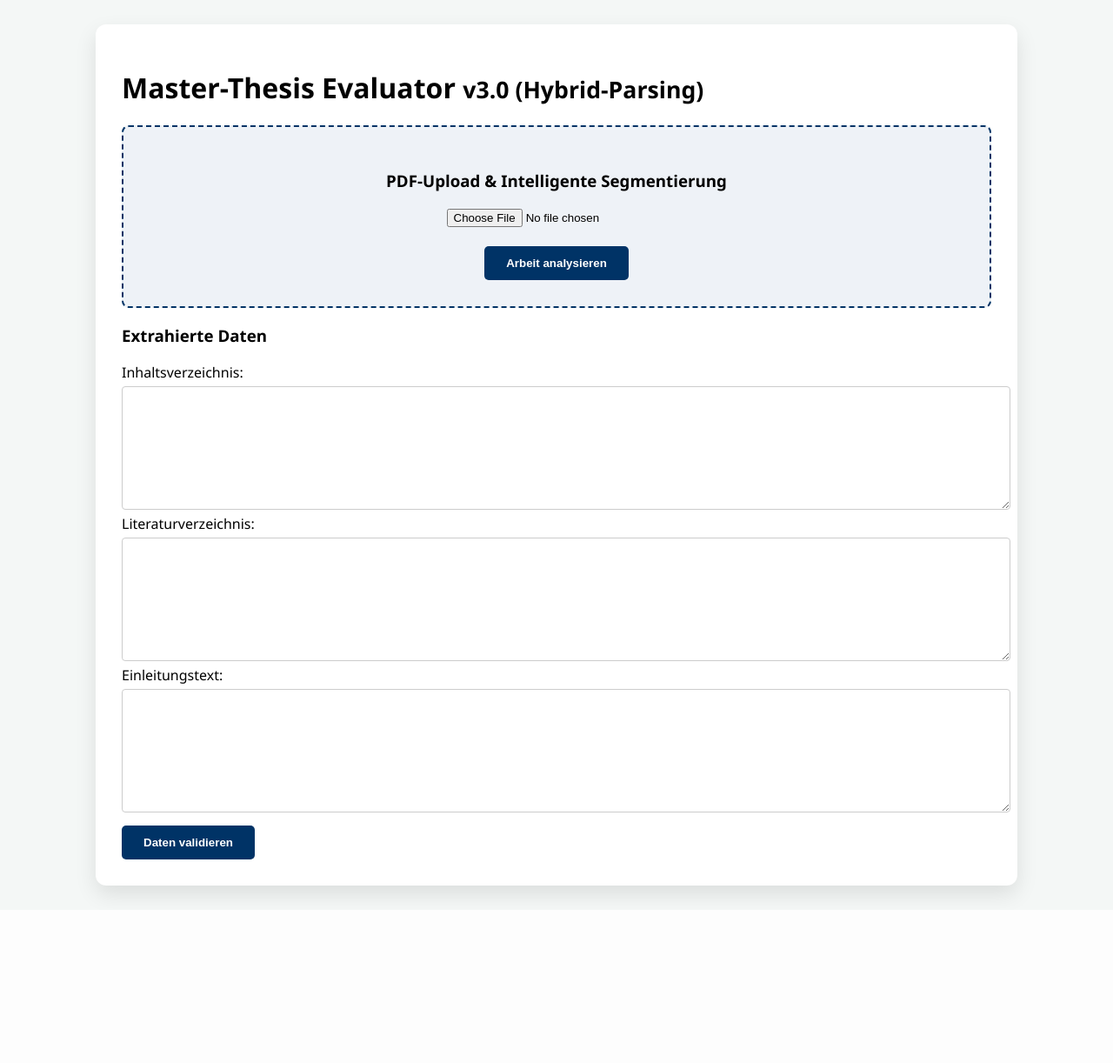
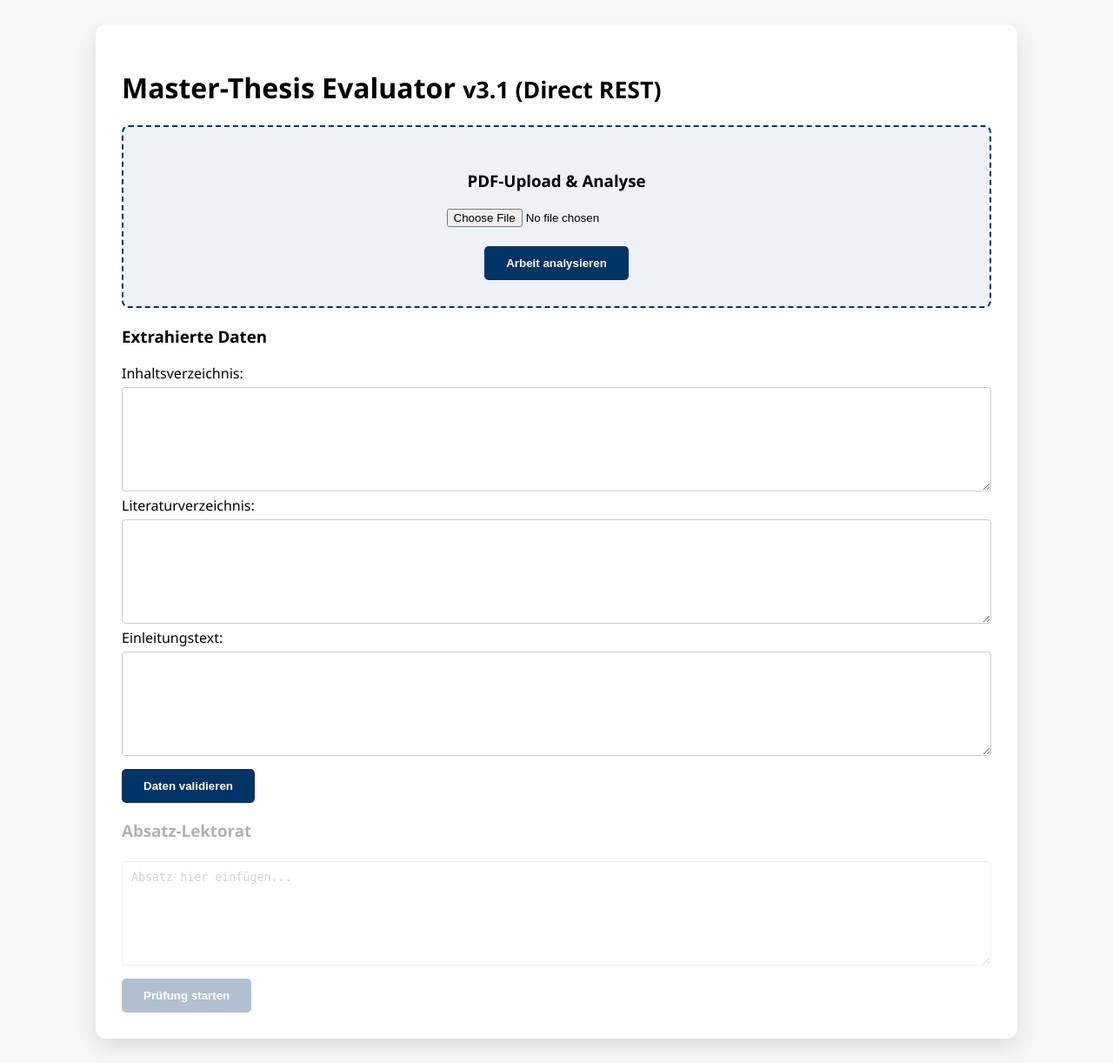
Before and after one commit to koenjo741/review, a Flask app: page / in a window 1280 px wide. Shown: the whole page at 87% size. Before the commit the page ends 1040 px from the top, so only its background shows below. Run offline with Flask 3, Linux system fonts and the light colour scheme.

Commit message:
Bugs fixed.

```diff
--- a/app.py
+++ b/app.py
@@ -1,59 +1,59 @@
 from flask import Flask, render_template, request, jsonify
+import requests
 import os
 import json
-import io
+import base64
 import fitz  # PyMuPDF
-from google import genai
-from google.genai import types
-from pydantic import BaseModel
+import re
 
 app = Flask(__name__)
 
-# API Konfiguration
+# API Keys
 GOOGLE_API_KEY = os.environ.get("GOOGLE_API_KEY")
-client = genai.Client(api_key=GOOGLE_API_KEY)
+S2_API_KEY = os.environ.get("S2_API_KEY", "s2k-an3iWCohGVLwGyOWdzffZ9orI2E1ySNnp76Ojljo")
 
-# Pydantic Schema für strukturierte Extraktion
-class ExtractionResult(BaseModel):
-    content: str
-
-def get_pdf_segment(pdf_bytes, start_page=None, end_page=None):
-    """Extrahiert bestimmte Seitenbereiche als neues PDF-Byte-Objekt."""
+def get_pdf_segment(pdf_bytes, start_page, end_page):
+    """Extrahiert Teilstücke des PDFs, um das Token-Limit zu schonen."""
     doc = fitz.open(stream=pdf_bytes, filetype="pdf")
-    total_pages = doc.page_count
-
-    # Standardwerte setzen
-    if start_page is None: start_page = 0
-    if end_page is None: end_page = total_pages
-
+    total = doc.page_count
     new_doc = fitz.open()
-    new_doc.insert_pdf(doc, from_page=start_page, to_page=min(end_page, total_pages-1))
-
-    output_bytes = new_doc.write()
+    # Seitenbereich sicherstellen
+    start = max(0, start_page)
+    end = min(end_page, total - 1)
+    new_doc.insert_pdf(doc, from_page=start, to_page=end)
+    segment_bytes = new_doc.write()
     new_doc.close()
     doc.close()
-    return output_bytes
+    return segment_bytes
 
-def call_gemini_sdk(prompt, pdf_segment):
-    """Ruft Gemini über das offizielle SDK mit einem PDF-Teilstück auf."""
+def call_gemini_direct(prompt, pdf_data=None):
+    """
+    Nutzt exakt den Weg aus deinem ersten funktionierenden Skript.
+    """
+    # Wir nutzen gemini-1.5-flash (das stabilste Modell)
+    url = f"https://generativelanguage.googleapis.com/v1beta/models/gemini-1.5-flash:generateContent?key={GOOGLE_API_KEY}"
+    headers = {"Content-Type": "application/json"}
+
+    parts = [{"text": prompt}]
+    if pdf_data:
+        parts.append({
+            "inline_data": {
+                "mime_type": "application/pdf",
+                "data": base64.b64encode(pdf_data).decode('utf-8')
+            }
+        })
+
+    payload = {"contents": [{"parts": parts}]}
+
     try:
-        response = client.models.generate_content(
-            model="gemini-1.5-flash",
-            contents=[
-                types.Part.from_bytes(data=pdf_segment, mime_type="application/pdf"),
-                prompt
-            ],
-            config=types.GenerateContentConfig(
-                temperature=0.1,
-                response_mime_type="application/json",
-                response_schema=ExtractionResult
-            )
-        )
-        # SDK gibt direkt das Pydantic-validierte Objekt zurück
-        res_data = json.loads(response.text)
-        return res_data.get("content", "Nicht gefunden")
+        response = requests.post(url, headers=headers, json=payload, timeout=120)
+        if response.status_code == 200:
+            data = response.json()
+            return data["candidates"][0]["content"]["parts"][0]["text"]
+        else:
+            return f"Fehler: {response.status_code}. {response.text}"
     except Exception as e:
-        return f"Fehler: {str(e)}"
+        return f"Verbindungsfehler: {str(e)}"
 
 @app.route('/')
 def index():
@@ -67,73 +67,91 @@ def process_pdf():
     file = request.files['file']
     pdf_bytes = file.read()
 
-    # Wir nutzen PyMuPDF um die Gesamtzahl der Seiten zu ermitteln
+    # Seitenanzahl ermitteln
     doc = fitz.open(stream=pdf_bytes, filetype="pdf")
     total_pages = doc.page_count
     doc.close()
 
-    # SCHRITT 1: Inhaltsverzeichnis (Seiten 1-10)
-    toc_segment = get_pdf_segment(pdf_bytes, 0, 10)
-    toc_text = call_gemini_sdk(
-        "Extrahiere das vollständige Inhaltsverzeichnis. Antworte im JSON-Format {'content': '...'}",
-        toc_segment
-    )
+    # 1. TOC extrahieren (Seiten 1-10)
+    toc_pdf = get_pdf_segment(pdf_bytes, 0, 10)
+    toc_text = call_gemini_direct("Extrahiere das Inhaltsverzeichnis aus diesem PDF-Ausschnitt.", toc_pdf)
 
-    # SCHRITT 2: Literaturverzeichnis (Letzte 15 Seiten)
-    bib_segment = get_pdf_segment(pdf_bytes, max(0, total_pages - 15), total_pages)
-    bib_text = call_gemini_sdk(
-        "Extrahiere das vollständige Literaturverzeichnis. Antworte im JSON-Format {'content': '...'}",
-        bib_segment
-    )
+    # 2. Literatur extrahieren (Letzte 15 Seiten)
+    bib_pdf = get_pdf_segment(pdf_bytes, total_pages - 15, total_pages)
+    bib_text = call_gemini_direct("Extrahiere das Literaturverzeichnis aus diesem PDF-Ausschnitt.", bib_pdf)
 
-    # SCHRITT 3: Einleitung (Seiten 1-15, suche den Haupttext)
-    intro_segment = get_pdf_segment(pdf_bytes, 0, 15)
-    draft_text = call_gemini_sdk(
-        "Suche das erste Kapitel (Einleitung/Introduction) und extrahiere die ersten 3-4 Seiten Text. Antworte im JSON-Format {'content': '...'}",
-        intro_segment
-    )
+    # 3. Einleitung extrahieren (Seiten 1-15)
+    intro_pdf = get_pdf_segment(pdf_bytes, 0, 15)
+    intro_text = call_gemini_direct("Suche das Kapitel 'Einleitung' oder 'Introduction' und kopiere die ersten 3 Seiten Text.", intro_pdf)
 
     return jsonify({
         "toc": toc_text,
         "bibliography": bib_text,
-        "draft_text": draft_text
+        "draft_text": intro_text
     }), 200
 
 @app.route('/initialize', methods=['POST'])
 def initialize_work():
-    # (Hier nutzen wir die bestehende Logik für den Literatur-Check)
     data = request.json
     bib = data.get('bibliography', '')
+    toc = data.get('toc', '')
+    draft = data.get('draft_text', '')
 
-    # Einfacher Prompt für den Check
-    response = client.models.generate_content(
-        model="gemini-1.5-flash",
-        contents=[f"Prüfe diese Literatur auf Korrektheit. Gib eine Liste 'entries' mit status, id, text, reason zurück: {bib}"],
-        config=types.GenerateContentConfig(response_mime_type="application/json")
+    # Literatur-Check (wie in deinem ersten Tool)
+    prompt_bib = (
+        "Du bist Lektor. Überprüfe das Literaturverzeichnis auf Fehler.\n"
+        "Antworte zeilenweise: STATUS (OK/FLAG), Nummer, Zitat - Begründung.\n\n"
+        f"{bib}"
     )
+    res_bib = call_gemini_direct(prompt_bib)
+
+    # Struktur-Analyse
+    prompt_struct = f"Analysiere die Struktur der Arbeit:\nInhalt: {toc}\nText: {draft}"
+    analysis = call_gemini_direct(prompt_struct)
+
+    # Wir bauen die Liste für das Frontend manuell zusammen
+    checked_sources = []
+    for line in res_bib.strip().split('\n'):
+        if ',' in line:
+            parts = line.split(',', 2)
+            checked_sources.append({
+                "status": "valide" if "OK" in parts[0].upper() else "warning",
+                "id": parts[1].strip() if len(parts) > 1 else "?",
+                "text": parts[2].strip() if len(parts) > 2 else line,
+                "reason": "Verifiziert" if "OK" in parts[0].upper() else "Prüfen!"
+            })
 
     return jsonify({
         "status": "success",
-        "bibliography_check": json.loads(response.text).get("entries", []),
-        "structural_analysis": "Analyse abgeschlossen.",
-        "full_context": f"LITERATUR:\n{bib}"
+        "bibliography_check": checked_sources,
+        "structural_analysis": analysis,
+        "full_context": f"STRUKTUR:\n{analysis}\n\nLITERATUR:\n{bib}"
     })
 
 @app.route('/evaluate', methods=['POST'])
 def evaluate():
     data = request.json
     paragraph = data.get('paragraph', '')
+    context = data.get('context_summary', '')
 
-    # Finales Gutachten via SDK
-    prompt = f"Erstelle ein wissenschaftliches Gutachten für diesen Absatz: {paragraph}. Antworte als JSON mit gesamtnote_tendenz, kritikpunkte (Liste), ueberarbeiteter_absatz."
+    # Agenten-Logik (wie in deinem ersten Tool)
+    res_a = call_gemini_direct(f"Akademisches Lektorat (Stil, Logik): {paragraph}")
+    res_b = call_gemini_direct(f"Fachprüfung im Kontext der Arbeit:\n{context}\n\nAbsatz: {paragraph}")
 
-    response = client.models.generate_content(
-        model="gemini-1.5-flash",
-        contents=[prompt],
-        config=types.GenerateContentConfig(response_mime_type="application/json")
+    # Synthese zu JSON
+    prompt_c = (
+        f"Erstelle ein Gutachten als JSON.\nLektorat: {res_a}\nFachprüfung: {res_b}\n"
+        "Format: {\"gesamtnote_tendenz\": \"...\", \"kritikpunkte\": [{\"kategorie\": \"...\", \"original_zitat\": \"...\", \"kritikpunkt\": \"...\"}], \"ueberarbeiteter_absatz\": \"...\"}"
     )
+    raw_eval = call_gemini_direct(prompt_c)
 
-    return jsonify(json.loads(response.text)), 200
+    # Robustes JSON-Parsing
+    try:
+        start = raw_eval.find('{')
+        end = raw_eval.rfind('}') + 1
+        return jsonify(json.loads(raw_eval[start:end])), 200
+    except:
+        return jsonify({"error": "JSON Fehler", "raw": raw_eval}), 500
 
 if __name__ == '__main__':
     app.run(debug=True)
--- a/templates/index.html
+++ b/templates/index.html
@@ -2,27 +2,30 @@
 <html lang="de">
 <head>
     <meta charset="UTF-8">
-    <title>Master-Thesis Evaluator Pro v3.0</title>
+    <title>Master-Thesis Evaluator v3.1</title>
     <style>
         body { font-family: 'Segoe UI', sans-serif; background: #f4f7f6; padding: 20px; }
         .container { max-width: 1000px; margin: auto; background: white; padding: 30px; border-radius: 12px; box-shadow: 0 10px 25px rgba(0,0,0,0.1); }
-        .upload-zone { background: #eef2f7; border: 2px dashed #003366; text-align: center; padding: 30px; border-radius: 8px; }
-        textarea { width: 100%; height: 120px; padding: 10px; border-radius: 4px; border: 1px solid #ccc; margin-top: 5px; }
+        .upload-zone { background: #eef2f7; border: 2px dashed #003366; text-align: center; padding: 30px; border-radius: 8px; margin-bottom: 20px; }
+        textarea { width: 100%; height: 120px; padding: 10px; border-radius: 4px; border: 1px solid #ccc; box-sizing: border-box; margin-top: 5px; }
         button { background: #003366; color: white; border: none; padding: 12px 25px; border-radius: 5px; cursor: pointer; font-weight: bold; }
-        #progress-log { margin-top: 10px; color: #003366; font-weight: bold; display: none; }
+        #status-box { background: #e6f4ea; padding: 15px; border-radius: 8px; display: none; margin-top: 20px; }
+        .scrollable { max-height: 200px; overflow-y: auto; background: white; padding: 10px; border: 1px solid #ddd; margin-top: 5px; font-family: monospace; font-size: 12px; }
+        .comparison-grid { display: grid; grid-template-columns: 1fr 1fr; gap: 20px; margin-top: 20px; }
+        .col { padding: 15px; border-radius: 8px; border: 1px solid #ddd; background: #fff; line-height: 1.6; }
     </style>
 </head>
 <body>
 
 <div class="container">
-    <h1>Master-Thesis Evaluator <small>v3.0 (Hybrid-Parsing)</small></h1>
+    <h1>Master-Thesis Evaluator <small>v3.1 (Direct REST)</small></h1>
 
     <div class="upload-zone">
-        <h3>PDF-Upload & Intelligente Segmentierung</h3>
+        <h3>PDF-Upload & Analyse</h3>
         <input type="file" id="pdf-file" accept="application/pdf">
         <br><br>
         <button onclick="uploadPDF()" id="upload-btn">Arbeit analysieren</button>
-        <div id="progress-log">KI analysiert Teilstücke (TOC, Bib, Intro)... Bitte warten.</div>
+        <p id="loading-msg" style="display:none; color:#003366; font-weight:bold;">KI liest Teilstücke... Bitte warten.</p>
     </div>
 
     <div class="section">
@@ -36,51 +39,106 @@
         <button onclick="initializeWork()" id="init-btn" style="margin-top:10px;">Daten validieren</button>
     </div>
 
+    <div id="status-box">
+        <strong>✓ Literatur-Check:</strong>
+        <div id="bib-content" class="scrollable"></div>
+        <br>
+        <strong>✓ Struktur-Analyse:</strong>
+        <div id="struct-content" style="white-space: pre-wrap;"></div>
+    </div>
+
+    <div class="section" id="eval-section" style="opacity:0.3; pointer-events:none;">
+        <h3>Absatz-Lektorat</h3>
+        <textarea id="paragraph" placeholder="Absatz hier einfügen..."></textarea>
+        <button onclick="evaluateParagraph()" id="eval-btn" style="margin-top:10px;">Prüfung starten</button>
+    </div>
+
     <div id="result-container"></div>
 </div>
 
 <script>
+    let globalContext = "";
+
     async function uploadPDF() {
         const fileInput = document.getElementById('pdf-file');
         const btn = document.getElementById('upload-btn');
-        const log = document.getElementById('progress-log');
-
+        const msg = document.getElementById('loading-msg');
         if(!fileInput.files[0]) return alert("Bitte PDF wählen.");
 
         btn.disabled = true;
-        log.style.display = "block";
+        msg.style.display = "block";
 
         const formData = new FormData();
         formData.append('file', fileInput.files[0]);
 
         try {
-            // Timeout auf 5 Minuten erhöhen für große PDFs
-            const controller = new AbortController();
-            const timeoutId = setTimeout(() => controller.abort(), 300000);
-
-            const response = await fetch('/process_pdf', {
-                method: 'POST',
-                body: formData,
-                signal: controller.signal
-            });
+            const response = await fetch('/process_pdf', { method: 'POST', body: formData });
             const data = await response.json();
 
             document.getElementById('toc').value = data.toc;
             document.getElementById('bibliography').value = data.bibliography;
             document.getElementById('draft_text').value = data.draft_text;
 
-            log.innerText = "✓ Analyse abgeschlossen!";
+            btn.innerText = "✓ PDF extrahiert";
             btn.style.background = "#28a745";
         } catch (e) {
             alert("Fehler: " + e.message);
-            btn.style.background = "#dc3545";
         } finally {
             btn.disabled = false;
+            msg.style.display = "none";
         }
     }
 
     async function initializeWork() {
-        // ... (bestehende Logik)
+        const btn = document.getElementById('init-btn');
+        const payload = {
+            toc: document.getElementById('toc').value,
+            bibliography: document.getElementById('bibliography').value,
+            draft_text: document.getElementById('draft_text').value
+        };
+
+        try {
+            const response = await fetch('/initialize', {
+                method: 'POST',
+                headers: {'Content-Type': 'application/json'},
+                body: JSON.stringify(payload)
+            });
+            const data = await response.json();
+            globalContext = data.full_context;
+
+            let bibHtml = data.bibliography_check.map(e => `<div>[${e.status}] ${e.id}: ${e.text.substring(0,60)}...</div>`).join('');
+            document.getElementById('bib-content').innerHTML = bibHtml;
+            document.getElementById('struct-content').innerText = data.structural_analysis;
+            document.getElementById('status-box').style.display = 'block';
+            document.getElementById('eval-section').style.opacity = '1';
+            document.getElementById('eval-section').style.pointerEvents = 'auto';
+            btn.innerText = "✓ Initialisiert";
+        } catch (e) {
+            alert("Fehler: " + e.message);
+        }
+    }
+
+    async function evaluateParagraph() {
+        const btn = document.getElementById('eval-btn');
+        const para = document.getElementById('paragraph').value;
+        try {
+            const response = await fetch('/evaluate', {
+                method: 'POST',
+                headers: {'Content-Type': 'application/json'},
+                body: JSON.stringify({ paragraph: para, context_summary: globalContext })
+            });
+            const data = await response.json();
+            let html = `<div class="col" style="background:white; border: 1px solid #003366; margin-top:20px; padding:20px; border-radius:8px;">
+                <h3>Gutachten (Tendenz: ${data.gesamtnote_tendenz})</h3>
+                <div class="comparison-grid">
+                    <div class="col"><b>Original:</b><br>${para}</div>
+                    <div class="col" style="background:#f0f7ff;"><b>Vorschlag:</b><br>${data.ueberarbeiteter_absatz}</div>
+                </div>
+            </div>`;
+            document.getElementById('result-container').innerHTML = html;
+        } catch (e) {
+            alert("Fehler: " + e.message);
+        }
     }
 </script>
 </body>
```
